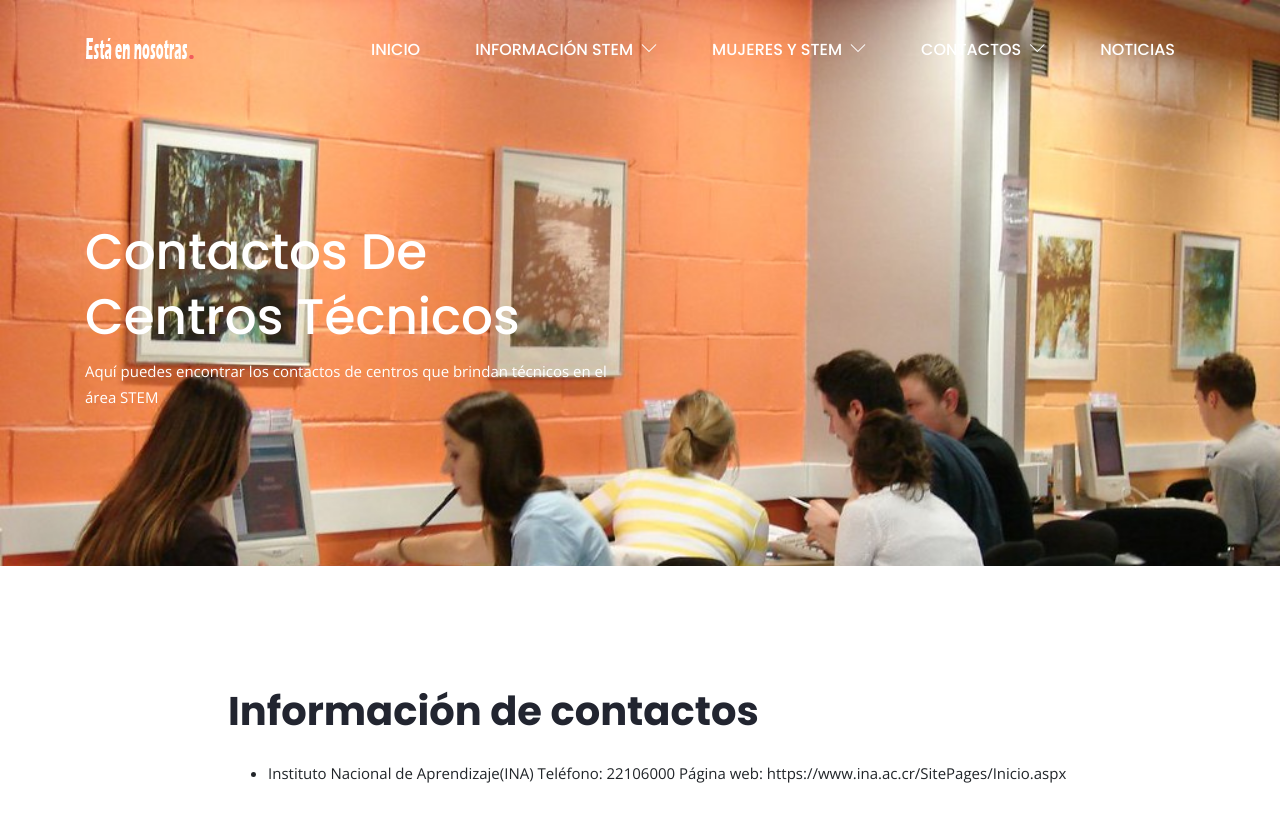
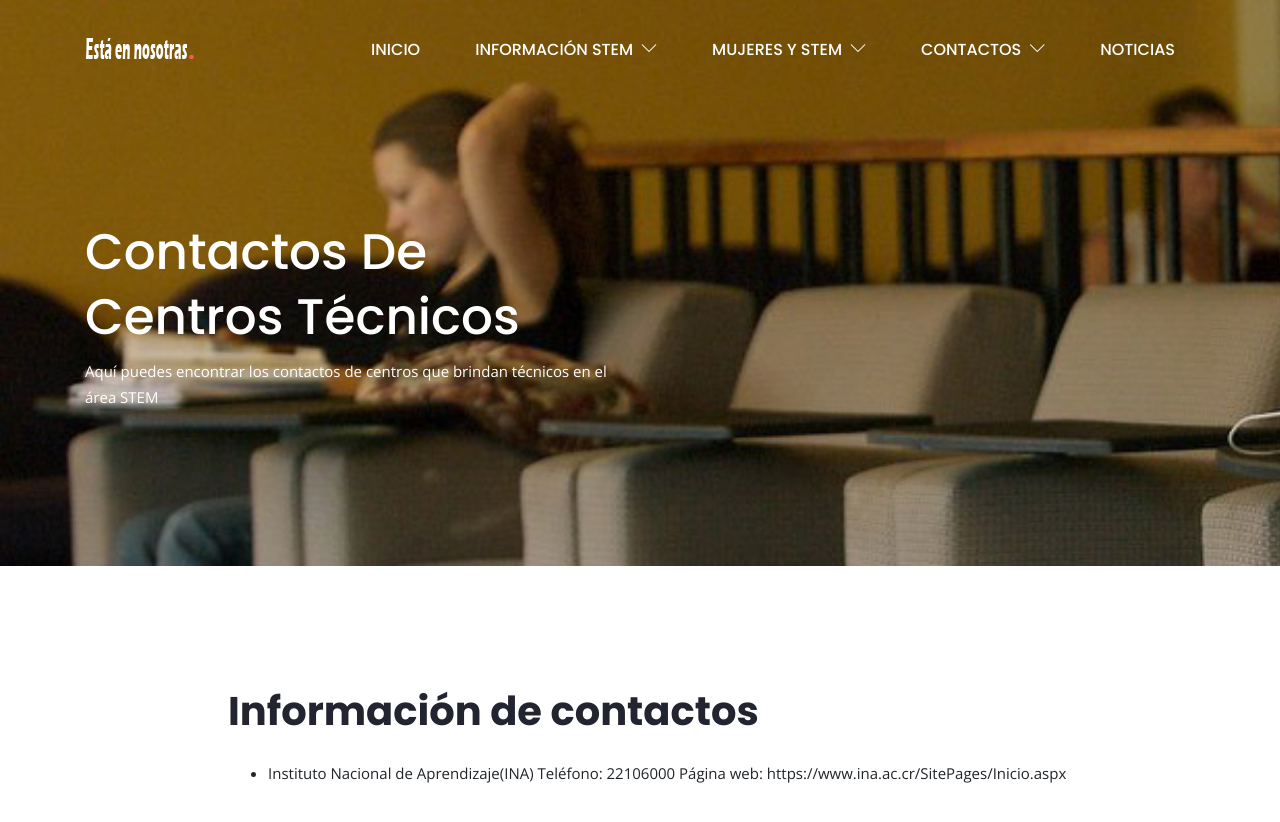
Before and after one commit to estaennosotraspiloto/estaennosotraspiloto, a Jekyll site: the page built from contacto-de-centros.html, in a window 1280 px wide and 900 px high. Shown: the top 822 px of the window. Built offline with Jekyll 4.4.1, drawn with Linux system fonts in a browser that asks for light colours.

Commit message:
Update from Forestry.io estaennosotraspiloto updated contacto-de-centros.html

```diff
--- a/contacto-de-centros.html
+++ b/contacto-de-centros.html
@@ -1,6 +1,6 @@
 ---
 layout: default
-header_image: "/assets/images/team/tecnicos-2.jpg"
+header_image: "/assets/images/team/universidad-3.jpg"
 title: 'Contactos de Centros técnicos '
 description: Aquí puedes encontrar los contactos de centros que brindan técnicos en
   el área STEM
```
